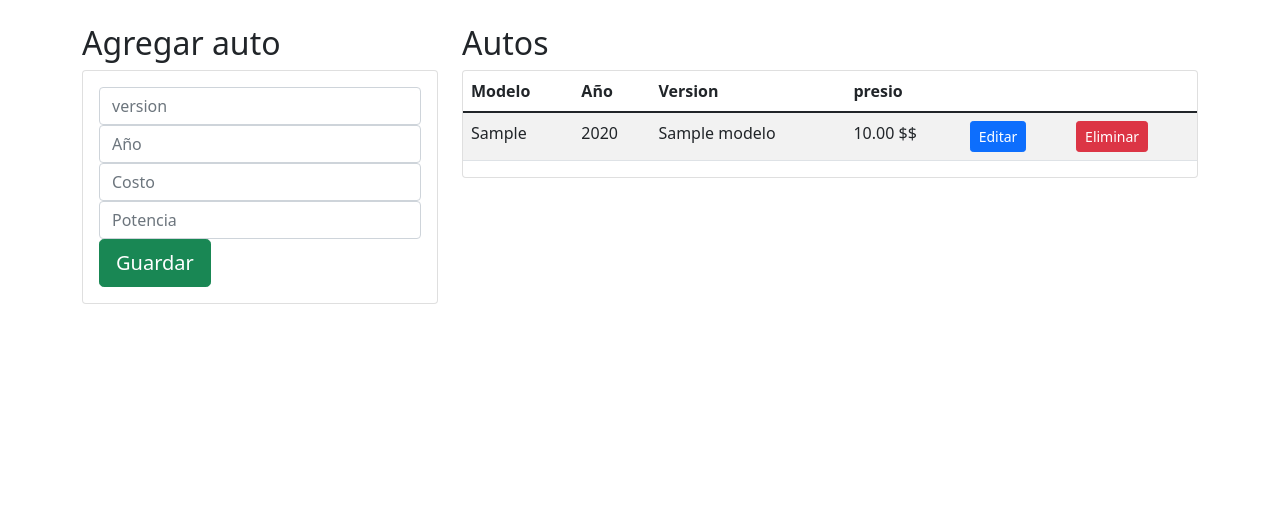
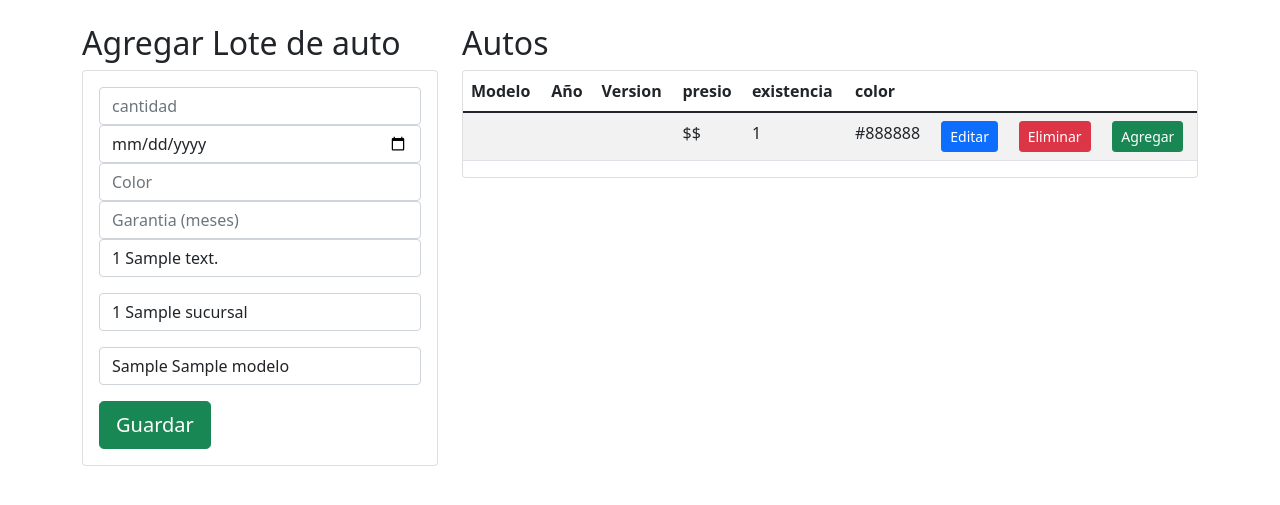
Before and after one commit to DasWeed/base, a Django app: page /autos in a window 1280 px wide. Shown: the part 56-561 px from the top of the page. Run offline with Django 3.2, Linux system fonts and the light colour scheme; tables that the repository leaves empty hold one stand-in row (values such as "Sample post").

Commit message:
gg
final1

```diff
--- a/api/models.py
+++ b/api/models.py
@@ -239,6 +239,26 @@
         managed = False
         db_table = 'estado'
 
+class Transmision(models.Model):
+    id_transmision = models.IntegerField(primary_key=True)
+    transmision = models.CharField(max_length=15)
+
+    class Meta:
+        managed = False
+        db_table = 'transmision'
+
+class Sucursal(models.Model):
+    id_sucursal = models.IntegerField(primary_key=True)
+    nombre = models.CharField(max_length=30)
+    telefono = models.IntegerField(blank=True, null=True)
+    correo = models.CharField(max_length=30, blank=True, null=True)
+    direccion = models.ForeignKey(Direccion, models.DO_NOTHING)
+
+    class Meta:
+        managed = False
+        db_table = 'sucursal'
+
+
 
 class Lote(models.Model):
     id_lote = models.IntegerField(primary_key=True)
@@ -246,8 +266,8 @@
     color = models.CharField(max_length=30, blank=True, null=True)
     cantidad = models.IntegerField(blank=True, null=True)
     garantia = models.IntegerField(blank=True, null=True)
-    transmision = models.ForeignKey('Transmision', models.DO_NOTHING, blank=True, null=True)
-    sucursal = models.ForeignKey('Sucursal', models.DO_NOTHING, blank=True, null=True)
+    transmision = models.ForeignKey(Transmision, models.DO_NOTHING, blank=True, null=True)
+    sucursal = models.ForeignKey(Sucursal, models.DO_NOTHING, blank=True, null=True)
     especifcarro = models.ForeignKey(EspecifCarro, models.DO_NOTHING, blank=True, null=True)
 
     class Meta:
@@ -318,25 +338,6 @@
         db_table = 'status_prestamo'
 
 
-class Sucursal(models.Model):
-    id_sucursal = models.IntegerField(primary_key=True)
-    nombre = models.CharField(max_length=30)
-    telefono = models.IntegerField(blank=True, null=True)
-    correo = models.CharField(max_length=30, blank=True, null=True)
-    direccion = models.ForeignKey(Direccion, models.DO_NOTHING)
-
-    class Meta:
-        managed = False
-        db_table = 'sucursal'
-
-
-class Transmision(models.Model):
-    id_transmision = models.BooleanField(primary_key=True)
-    transmision = models.CharField(max_length=15)
-
-    class Meta:
-        managed = False
-        db_table = 'transmision'
 
 
 class Venta(models.Model):
--- a/api/urls.py
+++ b/api/urls.py
@@ -4,27 +4,32 @@
 from .views import*
 
 urlpatterns = [
+    path('',home, name='Inicio'),
+
+
+
     path('ventas/',ventaview.as_view() , name='ventas'),
     path('ventas/<slug:id_venta>', ventaview.as_view(), name='proceso_de_venta'),
-    path('',home, name='Inicio'),
     path('ventas/edit/<slug:id_venta>',editar_venta),
     path('ventas/editar',editar_venta_post),
-
-
-    path('clientes',clientesView.as_view(), name='clientes'),
-
+    path('edit/<slug:venta_id>',editar_venta),
+    path('ventas/eliminacionventa/<slug:venta_id>',eliminar_venta),
 
 
     path('autos',autosView.as_view(), name='autos'),
     path('edit/auto/<slug:id_especif_carro>',editar_auto, name='editar auto'),
     path('edit/auto/',editar_auto_post),
+    path('autos/eliminar/<slug:id_lote>',eliminar_auto, name='eliminar auto'),
+    path('autos/agregar/existente/<slug:id_lote>',agregar_existente),
+    path('autos/agregar/',agregar_auto_nuevo),
 
+
+
+
+    path('clientes',clientesView.as_view(), name='clientes'),
     path('create/',new_cliente),
     path('clientes/edit/<slug:id_cliente>',editar_cliente),
     path('edit/',editar_cliente_post),
-    path('clientes/eliminacioncliente/<slug:id_cliente>',eliminar_cliente),
+    path('clientes/eliminacioncliente/<slug:id_cliente>',eliminar_cliente)
 
-
-    path('edit/<slug:venta_id>',editar_venta),
-    path('ventas/eliminacionventa/<slug:venta_id>',eliminar_venta)
 ]
--- a/api/views.py
+++ b/api/views.py
@@ -5,9 +5,11 @@
 from django.views.decorators.csrf import csrf_exempt
 from django.utils.decorators import method_decorator
 from django.views import View
-from .models import DetalleVenta, EspecifCarro, Venta, Cliente, Prestamo,Direccion
+from django.views.generic.base import TemplateView
+from .models import DetalleVenta, EspecifCarro, Transmision, Venta, Cliente, Prestamo,Lote, DetalleVenta, Sucursal
 from django.views.generic import ListView
 from django.shortcuts import render
+from django.db.models import F
 
 
 
@@ -18,8 +20,10 @@
 
 
 
+
+
 class ventaview(ListView):
-    model = Venta
+    model = DetalleVenta
     template_name = 'lista_venta.html'
 
 def eliminar_venta(request,venta_id):
@@ -115,8 +119,8 @@
 
 def eliminar_cliente(request,id_cliente):
     prest_cliente = Prestamo.objects.filter(cliente=id_cliente).exists()
-    print(prest_cliente)
-    if prest_cliente == False:
+    venta = Venta.objects.filter(cliente=prest_cliente).exists()
+    if prest_cliente == False :
 
         Dventa= Cliente.objects.get(id_cliente=id_cliente).delete()
     else:
@@ -130,9 +134,15 @@
 
 
 
-class autosView(ListView):  ## vista para autos
-    model =EspecifCarro
+class autosView(TemplateView):  ## vista para autos con get context data se puede especificar mas de una tabla en vez de poner model = tabla que nos limita a trabajar sobre una sola tabla+
     template_name ="lista_autos.html"
+    def get_context_data(self, **kwargs):
+        context = super().get_context_data(**kwargs)
+        context['Lote'] = Lote.objects.all()
+        context['Sucursal'] = Sucursal.objects.all()
+        context['transmision'] = Transmision.objects.all()
+        context['autos'] = EspecifCarro.objects.all()
+        return context
 
 def editar_auto(request, id_especif_carro):
     auto = EspecifCarro.objects.get(id_especif_carro=id_especif_carro)
@@ -156,5 +166,54 @@
     Auto.costo = costo
     Auto.save()
     return redirect('/autos')
-def eliminar_auto(self):
-    pass
+
+def agregar_existente(request,id_lote):
+    lote = Lote.objects.get(id_lote=id_lote)
+    lote.cantidad = F('cantidad')+1
+    lote.save(update_fields=['cantidad'])
+
+    return redirect('autos')
+
+def agregar_auto_nuevo(request):
+
+    lastid= Lote.objects.latest('id_lote')
+    id = lastid.id_lote
+    id = int(id)+1
+    print(id)
+
+    cantidad =  request.POST.get('cantidad')
+    fecha = request.POST.get('fecha')
+    color = request.POST.get('color')
+    garantia = request.POST.get('garantia')
+    sucursal = request.POST['sucursal'][0]
+    transmision2 =int (request.POST.get('transmision')[0])
+    auto = request.POST.get('auto')[0:6]
+
+    print(sucursal, "variable de tipo  ",type(sucursal))
+    print(transmision2)
+    print(auto)
+
+    new_lote = Lote.objects.create(
+        id_lote = id,
+        fechallegada = fecha,
+        color = color,
+        cantidad = cantidad,
+        garantia = garantia,
+        transmision_id= transmision2,
+        especifcarro_id = auto,
+
+    )
+
+    return redirect('autos')
+
+def eliminar_auto(request,id_lote):
+    Lot = Lote.objects.get(id_lote=id_lote)
+    if Lot.cantidad == 0:
+        Lot = Lote.objects.get(id_lote=id_lote).delete
+    else:
+        Lot.cantidad -= 1
+        Lot.save(update_fields=['cantidad'])
+
+
+
+    return redirect('/autos')
--- a/templates/editar_auto.html
+++ b/templates/editar_auto.html
@@ -7,7 +7,7 @@
 {%block content %}
     <div class="container py-4">
         <div class="row">
-            <h2>edicicion de cliente</h2>
+            <h2>edicicion de auto</h2>
             <div class="card">
                 <div class="card-body">
                     <form action="/edit/auto/" method="POST"> {% csrf_token %}
--- a/templates/lista_autos.html
+++ b/templates/lista_autos.html
@@ -1,7 +1,7 @@
 
 {% extends "base.html" %}
 
-{% block title %} Autos {% endblock%}
+{% block title %} Lotes {% endblock%}
 
 {% block content %}
     <div class ="container py-4">
@@ -9,23 +9,60 @@
 
 
             <div class = "col-md-4">
-                <h2>Agregar auto</h2>
+                <h2>Agregar Lote de auto</h2>
                 <div class ="card">
                     <div class="card-body ">
 
-                        <form action="">
+                        <form action="autos/agregar/" method="POST"> {% csrf_token %}
                             <div class="form-group">
-                                <input type="text" name = "version" class="form-control" placeholder="version">
+                                <input type="number" name = "cantidad" class="form-control" placeholder="cantidad" min="1">
                             </div>
                             <div class="form-group">
-                                <input type="text" name = "anio" class="form-control" placeholder="Año" >
+                                <input type="date" name = "fecha" class="form-control" placeholder="Fecha de llegada" >
                             </div>
                             <div class="form-group">
-                                <input type="number" name = "costo" class="form-control" placeholder="Costo" min="0" max="">
+                                <input type="text" name = "color" class="form-control" placeholder="Color" >
                             </div>
                             <div class="form-group">
-                                <input type="number" name = "Potencia" class="form-control" placeholder="Potencia" min="0" max="">
+                                <input type="number" name = "garantia" class="form-control" placeholder="Garantia (meses)" min="0" max="24">
                             </div>
+                            <div class="form-group">
+                                <p>
+                                    <select name="transmision" id="" class="form-control" type ="text">
+
+                                        {% for tipo in transmision%}
+                                        <option>{{forloop.counter}} {{tipo.transmision}}</option>
+
+
+                                        {%endfor%}
+                                    </select>
+                                </p>
+                            </div>
+
+
+                            <p>
+                                <select name="sucursal" id="" class="form-control" type ="text">
+
+                                    {% for tienda in Sucursal%}
+                                    <option>{{tienda.id_sucursal}} {{tienda.nombre}} </option>
+
+
+                                    {%endfor%}
+                                </select>
+                            </p>
+                            <div class="form-group">
+                                <p>
+                                    <select name="auto" id="" class="form-control" type ="text">
+
+                                        {% for auto in autos%}
+                                        <option>{{auto.id_especif_carro}} {{auto.modelo.nombre}} </option>
+
+
+                                        {%endfor%}
+                                    </select>
+                                </p>
+                            </div>
+
                             <div class="form-group">
                                 <button type="sumbit" class = "btn btn-success btn-lg btn-block text-white"  >Guardar </button>
                             </div>
@@ -48,17 +85,22 @@
                                     <th>Año</th>
                                     <th>Version</th>
                                     <th>presio</th>
+                                    <th>existencia</th>
+                                    <th>color</th>
                                 </tr>
                             </thead>
                             <tbody>
-                                {% for auto in object_list%}
+                                {% for auto in Lote %}
                                 <tr>
-                                    <td>{{auto.version_carro}}</td>
-                                    <td>{{auto.anio}}</td>
-                                    <td>{{auto.modelo.nombre}}</td>
-                                    <td>{{auto.costo}} $$</td>
-                                    <td><a href="edit/auto/{{auto.id_especif_carro}}" class="btn btn-sm btn-block btn-primary">Editar</a></td>
-                                    <td><a href="eliminar/{{auto.id_especif_carro}}" class="btn btn-sm btn-block btn-danger" >Eliminar</a></td>
+                                    <td>{{auto.especifcarro.version_carro}}</td>
+                                    <td>{{auto.especifcarro.anio}}</td>
+                                    <td>{{auto.especifcarro.modelo.nombre}}</td>
+                                    <td>{{auto.especifcarro.costo}} $$</td>
+                                    <td>{{auto.cantidad}}</td>
+                                    <td>{{auto.color}}</td>
+                                    <td><a href="edit/auto/{{auto.especifcarro.id_especif_carro}}" class="btn btn-sm btn-block btn-primary">Editar</a></td>
+                                    <td><a href="autos/eliminar/{{auto.id_lote}}" class="btn btn-sm btn-block btn-danger" >Eliminar</a></td>
+                                    <td><a href="autos/agregar/existente/{{auto.id_lote}}" class="btn btn-sm btn-block btn-success">Agregar</a></td>
                                 </tr>
                                 {% endfor%}
                             </tbody>
```
Also changed, not shown: templates/lista_venta.html (+7 -5 lines), templates/sucursales.html (added, +12 -0 lines).
